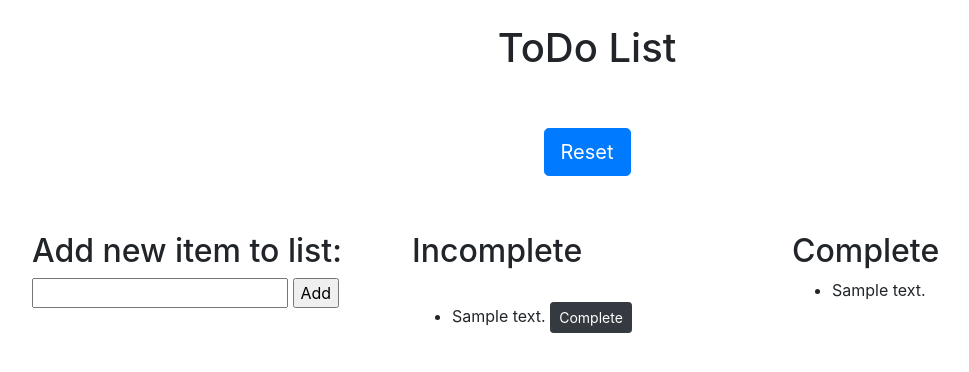
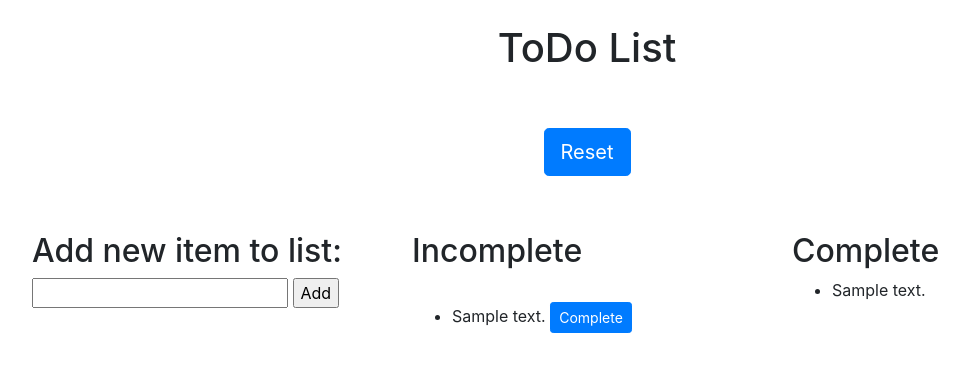
Before and after one commit to ashleykwan8/habit-tracker, a Flask app: template templates/index.html in a window 1280 px wide. Shown: the top 372 px of the page, without its empty margins (53-1022 px from the left). Run offline with Flask 2, Linux system fonts and the light colour scheme; the template is opened without the code that fills it: values that come from a table or form of the project are taken from there, others are empty; tables that the repository leaves empty hold one stand-in row (values such as "Sample post"); some libraries are stand-ins or nearby versions.

Commit message:
updated buttons and titles

```diff
--- a/templates/index.html
+++ b/templates/index.html
@@ -41,7 +41,7 @@
                         <h2 class="mt-2">Add new item to list:</h2>
                         <form action='/add', method="POST">
                             <input type="text" name="todoitem">
-                            <input class="mb-3" class="btn btn-dark btn-m" type="submit" value="Add">
+                            <input class="mb-3" class="btn btn-primary btn-m" type="submit" value="Add">
                         </form>
                     </div>
                 </div>
@@ -50,7 +50,7 @@
                     <ul>
                         {% for todo in incomplete %}
                         <br>
-                        <li class="mb-3, description">{{ todo.text }}<a href="{{ url_for('complete_item', id=todo.id) }} "> <button class="btn btn-dark btn-sm">Complete</button></a></li>
+                        <li class="mb-3, description">{{ todo.text }}<a href="{{ url_for('complete_item', id=todo.id) }} "> <button class="btn btn-primary btn-sm">Complete</button></a></li>
                         {% endfor %}
                     </ul>
                 </div>
```
